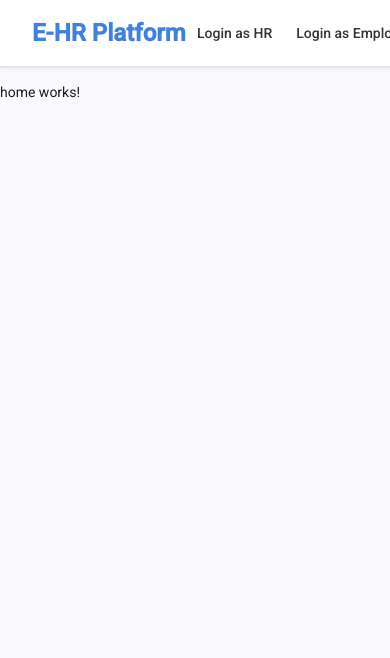
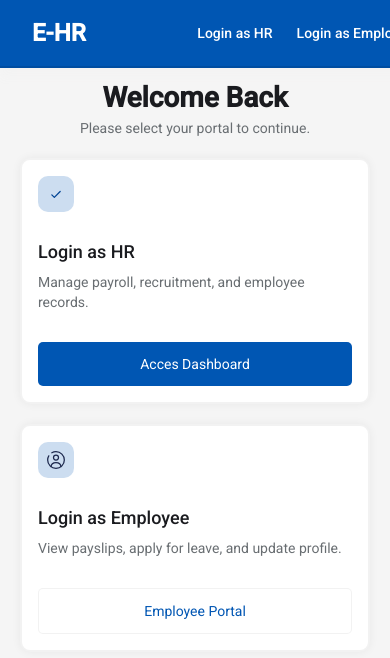
Before and after one commit to Nemanja0033/e-hr-platform-demo, an Angular app: page / in a window 390 px wide. Shown: the top 658 px of the page. Built offline with nearby package versions, Linux system fonts and the light colour scheme.

Commit message:
feat: implement home page layout with responsive design and navigation enhancements

```diff
--- a/src/app/modules/home/home.css
+++ b/src/app/modules/home/home.css
@@ -0,0 +1,103 @@
+* {
+    margin: 0;
+    box-sizing: border-box;
+}
+
+main.container {
+    width: 100%;
+    min-height: 70vh;
+    /* da zauzme celu visinu ekrana */
+    display: flex;
+    /* fleks umesto grida za centriranje */
+    justify-content: center;
+    align-items: center;
+    padding: 20px;
+}
+
+.content-container {
+    display: grid;
+    grid-template-columns: repeat(auto-fit, minmax(300px, 1fr));
+    gap: 20px;
+    max-width: 900px;
+    /* da ne ode preširoko */
+    width: 100%;
+}
+
+.content-header {
+    grid-column: 1 / -1;
+    /* header zauzima celu širinu grida */
+    display: flex;
+    flex-direction: column;
+    gap: 10px;
+}
+
+.content-header p {
+    color: var(--text-muted);
+}
+
+.gateway-card {
+    display: flex;
+    flex-direction: column;
+    gap: 30px;
+    border-radius: 10px;
+    border: 2px solid rgba(70, 61, 61, 0.068);
+    padding: 16px;
+    background: #fff;
+    box-shadow: 0px 0px 10px rgba(0, 0, 0, 0.055);
+}
+
+.gateway-card:hover {
+    border: 1px solid #0045942c;
+    transition: all 0.4s;
+    box-shadow: 0px 2px 20px #0045942d;
+}
+
+.gateway-card-header {
+    display: flex;
+    justify-content: flex-start;
+    align-items: center;
+}
+
+.gateway-card-header-chip {
+    background-color: var(--sensitive-color);
+    border-radius: 10px;
+    padding: 8px;
+    display: flex;
+    justify-content: center;
+    align-items: center;
+}
+
+.gateway-card-content {
+    display: flex;
+    flex-direction: column;
+    gap: 10px;
+}
+
+.headline {
+    font-size: large;
+    font-weight: 500;
+}
+
+.description {
+    color: var(--text-muted);
+}
+
+/* Responsive breakpoint */
+@media (max-width: 768px) {
+    .content-container {
+        grid-template-columns: 1fr;
+        /* jedna kolona */
+        max-width: 500px;
+        /* malo suženo da izgleda uredno */
+    }
+
+    .content-header {
+        text-align: center;
+        /* centriran tekst na mobilnom */
+    }
+
+    .gateway-card {
+        width: 100%;
+        /* kartica zauzima celu širinu */
+    }
+}
--- a/src/app/modules/home/home.html
+++ b/src/app/modules/home/home.html
@@ -1 +1,56 @@
-<p>home works!</p>
+<main class="container">
+    <div class="content-container">
+        <div class="content-header">
+            <h1>Welcome Back</h1>
+            <p>Please select your portal to continue.</p>
+        </div>
+        <div class="gateway-card">
+            <div class="gateway-card-header">
+                <div class="gateway-card-header-chip">
+                    <svg width="20px" height="20px" viewBox="0 0 24 24" fill="none" xmlns="http://www.w3.org/2000/svg">
+                        <g id="SVGRepo_bgCarrier" stroke-width="0"></g>
+                        <g id="SVGRepo_tracerCarrier" stroke-linecap="round" stroke-linejoin="round"></g>
+                        <g id="SVGRepo_iconCarrier">
+                            <path d="M17 9L9.99998 16L6.99994 13" stroke="#004494" stroke-width="1.5"
+                                stroke-linecap="round" stroke-linejoin="round"></path>
+                        </g>
+                    </svg>
+                </div>
+            </div>
+
+            <div class="gateway-card-content">
+                <span class="headline">Login as HR</span>
+                <p class="description">Manage payroll, recruitment, and employee records.</p>
+            </div>
+
+            <a routerLink="/hr/auth" class="button-primary">Acces Dashboard</a>
+        </div>
+
+        <div class="gateway-card">
+            <div class="gateway-card-header">
+                <div class="gateway-card-header-chip">
+                    <svg width="20px" height="20px" viewBox="0 0 24 24" fill="none" xmlns="http://www.w3.org/2000/svg">
+                        <g id="SVGRepo_bgCarrier" stroke-width="0"></g>
+                        <g id="SVGRepo_tracerCarrier" stroke-linecap="round" stroke-linejoin="round"></g>
+                        <g id="SVGRepo_iconCarrier">
+                            <circle cx="12" cy="9" r="3" stroke="#1C274C" stroke-width="1.5"></circle>
+                            <path
+                                d="M17.9691 20C17.81 17.1085 16.9247 15 11.9999 15C7.07521 15 6.18991 17.1085 6.03076 20"
+                                stroke="#1C274C" stroke-width="1.5" stroke-linecap="round"></path>
+                            <path
+                                d="M7 3.33782C8.47087 2.48697 10.1786 2 12 2C17.5228 2 22 6.47715 22 12C22 17.5228 17.5228 22 12 22C6.47715 22 2 17.5228 2 12C2 10.1786 2.48697 8.47087 3.33782 7"
+                                stroke="#1C274C" stroke-width="1.5" stroke-linecap="round"></path>
+                        </g>
+                    </svg>
+                </div>
+            </div>
+
+            <div class="gateway-card-content">
+                <span class="headline">Login as Employee</span>
+                <p class="description">View payslips, apply for leave, and update profile.</p>
+            </div>
+
+            <a routerLink="/employe/auth" class="button-secondary">Employee Portal</a>
+        </div>
+    </div>
+</main>
--- a/src/app/modules/home/home.ts
+++ b/src/app/modules/home/home.ts
@@ -1,11 +1,12 @@
 import { Component } from '@angular/core';
+import { RouterLink } from '@angular/router';
 
 @Component({
   selector: 'app-home',
-  imports: [],
+  imports: [RouterLink],
   templateUrl: './home.html',
   styleUrl: './home.css',
 })
 export class Home {
-
+  constructor(){}
 }
--- a/src/app/modules/shared/components/navbar/navbar.css
+++ b/src/app/modules/shared/components/navbar/navbar.css
@@ -1,20 +1,20 @@
 .navbar {
-    width: 96%;
+    width: 96.1%;
     height: 40px;
     display: flex;
     align-items: center;
     justify-content: space-between;
     padding: 0.8rem 2rem;
-    background: #ffffff;
+    background: var(--primary-color);
     border-bottom: 2px solid rgba(0, 0, 0, 0.1);
-    box-shadow: 0 2px 6px rgba(0,0,0,0.05);
+    box-shadow: 0 10px 10px rgba(207, 202, 202, 0.034);
     position: sticky;
     top: 0;
     z-index: 1000;
 }
 
 .logo {
-    color: rgb(63, 128, 224);
+    color: white;
     font-size: 1.5rem;
     font-weight: bold;
     cursor: pointer;
@@ -26,7 +26,7 @@
 }
 
 .links-container a {
-    color: #333;
+    color: white;
     text-decoration: none;
     font-weight: 500;
     transition: color 0.2s ease-in-out;
--- a/src/app/modules/shared/components/navbar/navbar.html
+++ b/src/app/modules/shared/components/navbar/navbar.html
@@ -1,5 +1,5 @@
 <nav class="navbar">
-    <span class="logo">E-HR Platform</span>
+    <span class="logo">E-HR</span>
 
     @if (isAuth$ | async) {
     <div class="links-container">
--- a/src/styles.css
+++ b/src/styles.css
@@ -1 +1,47 @@
 /* You can add global styles to this file, and also import other style files */
+
+body{
+    background-color: whitesmoke;
+}
+
+:root {
+  --primary-color: #0056b3;
+  --secondary-color: #004494;
+  --sensitive-color: #ccddf0;
+  --text-muted: #696e72;
+}
+
+.button-primary {
+    background-color: var(--primary-color);
+    border-radius: 5px;
+    display: flex;
+    justify-content: center;
+    align-items: center;
+    padding: 12px;
+    color: white;
+    text-decoration: none;
+}
+
+.button-primary:hover {
+    cursor: pointer;
+    background-color: var(--secondary-color);
+    transition: all 0.3s;
+}
+
+.button-secondary {
+    border: 1px solid rgba(128, 128, 128, 0.103);
+    cursor: pointer;
+    background-color: white;
+    border-radius: 5px;
+    display: flex;
+    justify-content: center;
+    align-items: center;
+    padding: 12px;
+    color: var(--primary-color);
+    text-decoration: none;
+}
+
+.button-secondary:hover{
+    background-color: rgba(236, 234, 234, 0.233);
+    transition: all 0.3s;
+}
```
Also changed, not shown: src/app/app.css (line endings or trailing spaces).
